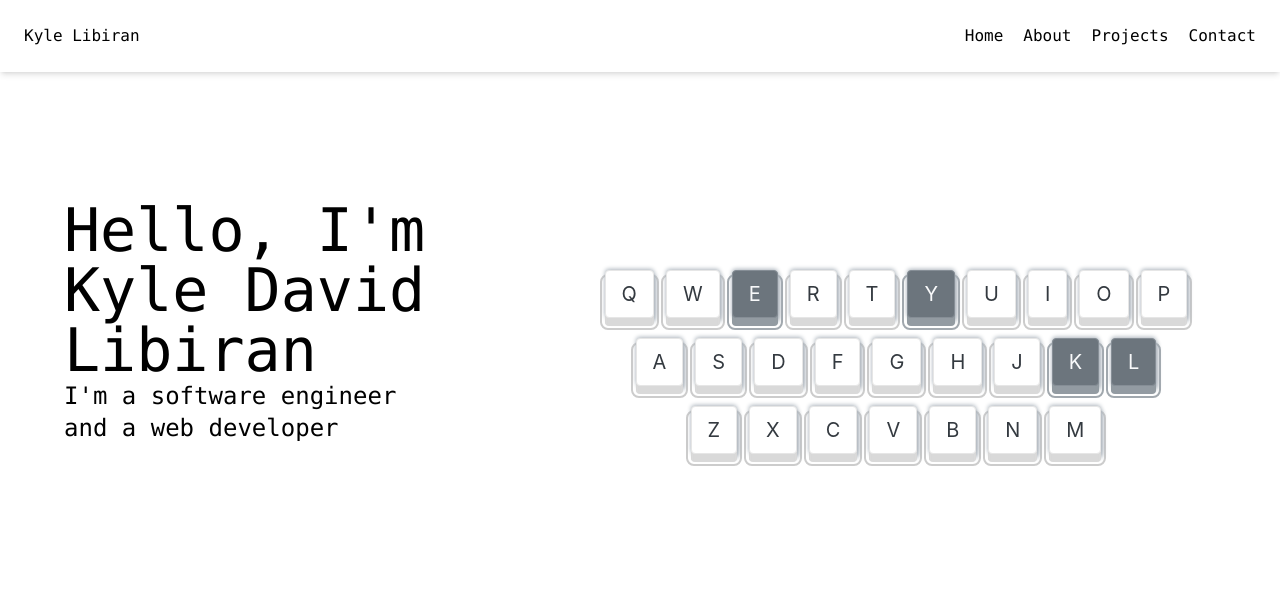
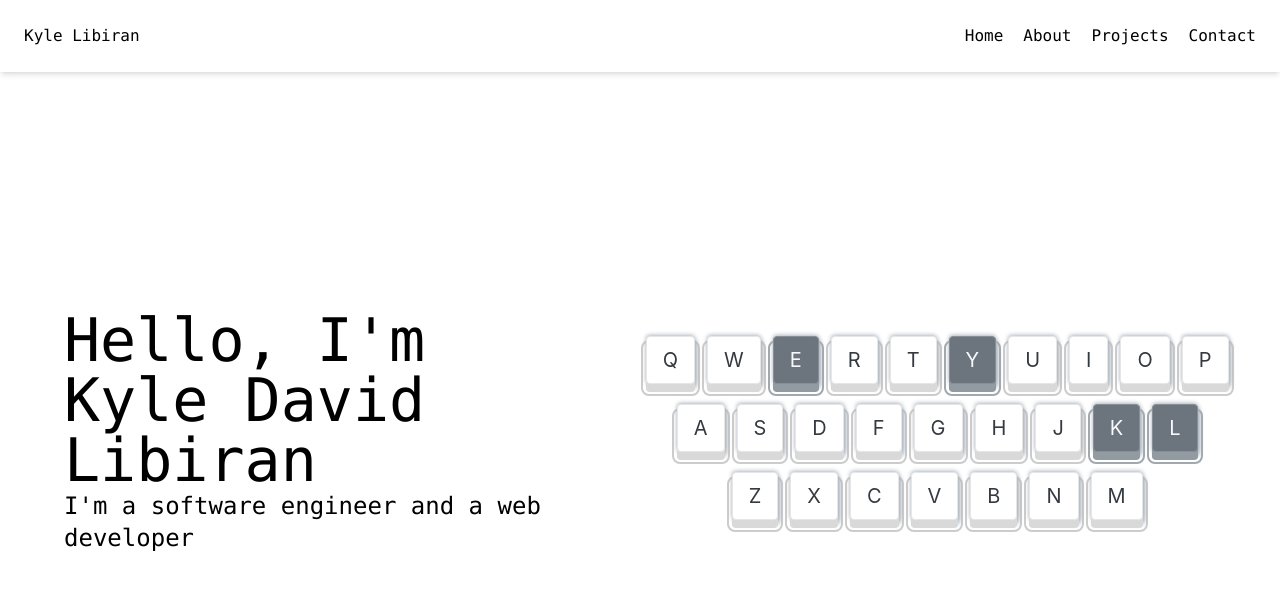
Before and after one commit to kdlibiran/portfolio, a Next.js app: page / in a window 1280 px wide. Shown: the top 590 px of the page. Built offline with nearby package versions, Linux system fonts and the light colour scheme.

Commit message:
Fixed alignment

```diff
--- a/app/page.tsx
+++ b/app/page.tsx
@@ -12,13 +12,13 @@ export default function Home() {
         </div>
       </nav>
       <div className="center w-[100vw] h-[90vh] top-0 flex flex-1">
-        <div className="flex-initial flex flex-col h-full pt-32 ml-16 w-1/3">
+        <div className="flex-initial flex flex-col h-full justify-center ml-16 w-1/2">
           <h1 className="text-6xl">Hello, I'm Kyle David Libiran</h1>
           <p className="text-2xl">
             I'm a software engineer and a web developer
           </p>
         </div>
-        <div className="flex-initial mt-48 items-center flex-col w-2/3 md:flex hidden ml-16">
+        <div className="flex-initial items-cente justify-center flex-col w-2/3 md:flex hidden ml-4">
           <Kbd />
         </div>
       </div>
```
